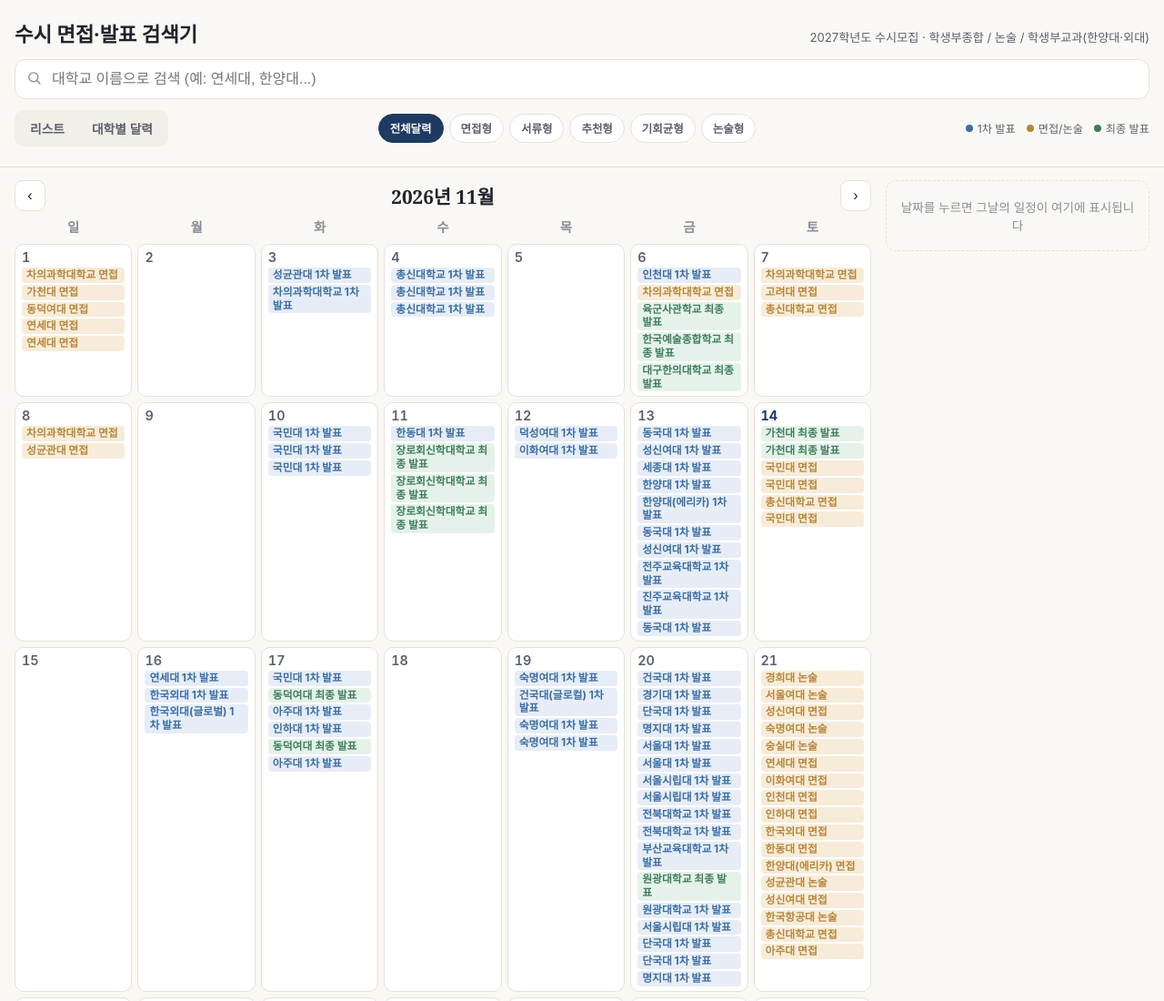
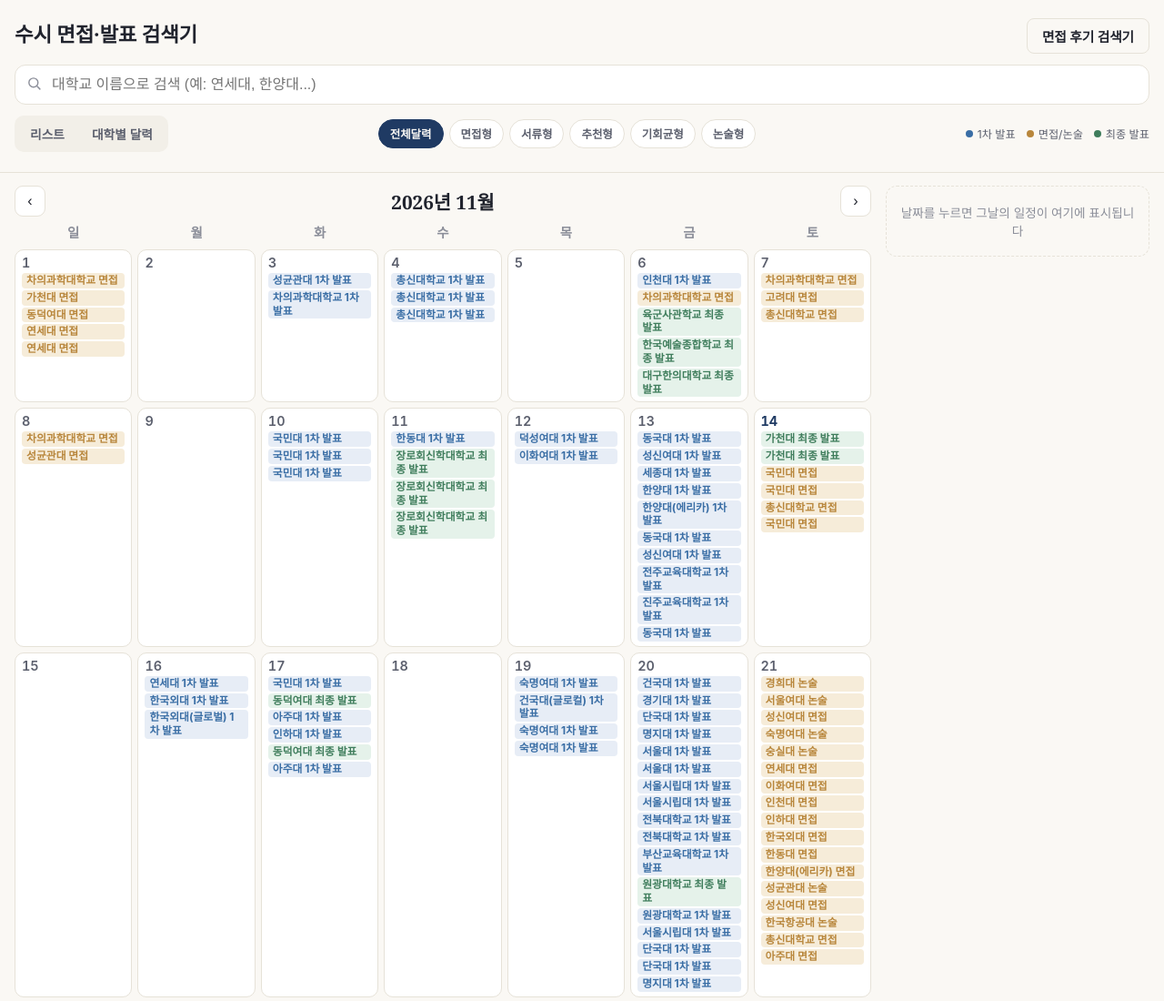
Before and after one commit to sujongshim/sushi-schedule, a plain HTML site: page index.html in a window 1280 px wide. Shown: the top 1100 px of the page at 91% size. Drawn offline with Linux system fonts and the light colour scheme.

Commit message:
상단 오른쪽 학년도 문구 삭제, 면접 후기 검색기 링크 추가
Co-Authored-By: Claude Sonnet 5.5 <noreply@anthropic.com>

```diff
--- a/index.html
+++ b/index.html
@@ -78,6 +78,8 @@
   .titlebar{display:flex; align-items:baseline; justify-content:space-between; gap:10px; flex-wrap:wrap;}
   .titlebar h1{font-size:1.4rem; font-weight:600; letter-spacing:-.01em;}
   .titlebar .sub{color:var(--ink-soft); font-size:.82rem;}
+  .titlebar .fwd{font-family:"Noto Serif KR",Georgia,serif;font-weight:700;font-size:.92rem;letter-spacing:-.01em;padding:8px 16px;border:1px solid var(--line);border-radius:8px;color:var(--ink);text-decoration:none;background:transparent;white-space:nowrap}
+  .titlebar .fwd:hover{border-color:var(--accent);color:var(--accent)}
 
   .searchrow{margin-top:12px; position:relative;}
   .searchrow input{
@@ -249,7 +251,7 @@
   <div class="wrap">
     <div class="titlebar">
       <h1>수시 면접·발표 검색기</h1>
-      <span class="sub">2027학년도 수시모집 · 학생부종합 / 논술 / 학생부교과(한양대·외대)</span>
+      <a class="fwd" href="https://gghsinterview-pariro.vercel.app/" target="_blank" rel="noopener">면접 후기 검색기</a>
     </div>
     <div class="searchrow">
       <span class="icon">
```
